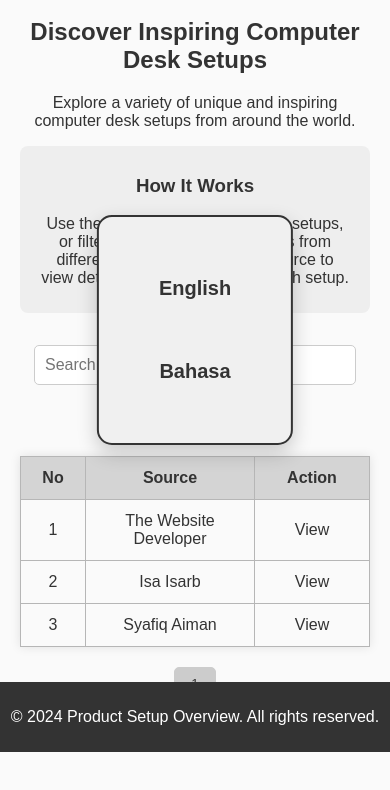
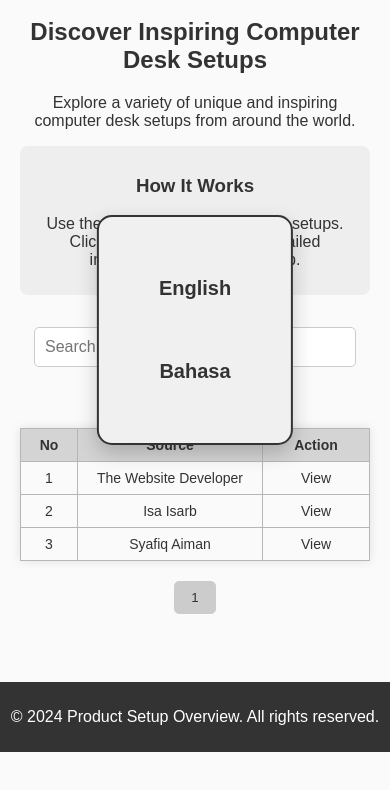
Before and after one commit to nikazizi12/nikazizi12.github.io, a plain HTML site: page index.html in a window 390 px wide. Shown: the part 92-882 px from the top of the page. After the commit the page ends 844 px from the top, so only its background shows below. Drawn offline with Linux system fonts and the light colour scheme.

Commit message:
fixed width issue on certain mobile

```diff
--- a/css/styles.css
+++ b/css/styles.css
@@ -1,15 +1,15 @@
+/* Global styles */
 /* Global styles */
 body {
+    max-width: 1100px;
     font-family: Arial, sans-serif;
-    margin: 0;
+    margin: 0 auto; /* Center the body horizontally */
     padding: 0;
     overflow-y: scroll;
-    /* Always show vertical scrollbar */
     background-color: #fafafa;
-    /* Light background for better contrast */
     color: #333;
-    /* Dark text for readability */
 }
+
 
 /* Header styles */
 header {
@@ -77,6 +77,7 @@ nav ul li a:hover {
 footer {
     position: fixed;
     bottom: 0;
+    left: 0;
     width: 100%;
     background-color: #333;
     color: #fff;
@@ -84,15 +85,12 @@ footer {
     padding: 10px 0;
 }
 
+
 /* Main styles */
 main {
-    margin: 80px 20px 20px 20px;
-    /* Adjust top margin to account for fixed header */
+    max-width: 1100px;
+    margin: 110px 20px 110px 20px;
     text-align: center;
-    margin-top: 110px;
-    /* Adjust this value to match the height of your footer */
-    margin-bottom: 120px;
-    /* Adjust this value to match the height of your footer */
 }
 
 .how-it-works {
@@ -134,17 +132,20 @@ main {
 }
 
 /* Table styles */
+/* Table styles */
 table {
     width: 100%;
     /* Full width of its container */
-    max-width: 900px;
-    /* Limit maximum width */
+    max-width: 100%;
+    /* Ensure table is responsive */
     border-collapse: collapse;
     /* Collapse borders between cells */
     margin: 20px auto;
     /* Center align and add margin */
     box-shadow: 0 0 10px rgba(0, 0, 0, 0.1);
     /* Optional: Add a subtle shadow */
+    overflow-x: auto;
+    /* Enable horizontal scrolling on small screens */
 }
 
 th,
@@ -189,6 +190,19 @@ td.columnOption:hover {
 .no-column2 {
     width: 90px;
     /* Width for specific columns */
+}
+
+@media only screen and (max-width: 600px) {
+    /* Adjust table styles for smaller screens */
+    table {
+        margin: 10px auto; /* Adjust margin for smaller screens */
+    }
+
+    th,
+    td {
+        padding: 8px; /* Decrease padding for smaller screens */
+        font-size: 14px; /* Adjust font size for smaller screens */
+    }
 }
 
 /* Pagination styles */
--- a/index.html
+++ b/index.html
@@ -16,7 +16,7 @@
       </section>
         <section class="how-it-works">
           <h3>How It Works</h3>
-          <p>Use the search bar to find specific setups, or filter by category to see setups from different regions. Click on the source to view detailed information about each setup.</p>
+          <p>Use the search bar to find specific setups. Click on the source to view detailed information about each setup.</p>
         </section>
         <input type="text" id="searchInput" placeholder="Search" />
         <select id="filterOptions">
```
